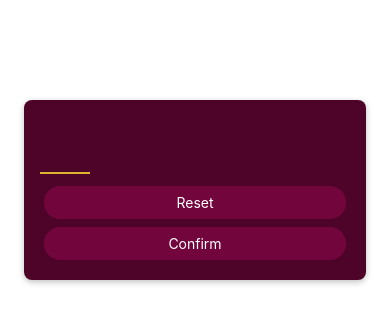
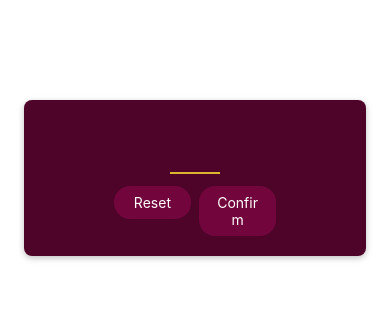
Before and after one commit to khan-yaseen/react-native-game, a React Native app: screen / in a window 390 px wide. Shown: the top 324 px of the page. Built offline with nearby package versions, Linux system fonts and the light colour scheme.

Commit message:
improving the buttons

```diff
--- a/screens/StartGameScreen.js
+++ b/screens/StartGameScreen.js
@@ -5,9 +5,17 @@
 function StartGameScreen() {
     return (
         <View style={styles.inputContainer}>
-            <TextInput style={styles.numberInput} maxLength={2} keyboardType="number-pad" autoCapitalize="none" autoCorrect={false} />
-            <PrimaryButton>Reset</PrimaryButton>
-            <PrimaryButton>Confirm</PrimaryButton>
+            <View style={styles.numberInput} >
+                <TextInput maxLength={2} keyboardType="number-pad" autoCapitalize="none" autoCorrect={false} />
+            </View>
+            <View style={styles.buttonsContainer}>
+                <View style={styles.buttonContainer}>
+                    <PrimaryButton>Reset</PrimaryButton>
+                </View>
+                <View style={styles.buttonContainer}>
+                    <PrimaryButton>Confirm</PrimaryButton>
+                </View>
+            </View>
         </View>
     )
 }
@@ -16,6 +24,8 @@
 
 const styles = StyleSheet.create({
     inputContainer: {
+        justifyContent: 'center',
+        alignItems: 'center',
         marginTop: 100,
         padding: 16,
         marginHorizontal: 24,
@@ -36,6 +46,12 @@
         borderBottomColor: '#ddb52f',
         borderBottomWidth: 2,
         color: '#ddb52f',
-        marginVertical: 8,
+        marginVertical: 8
+    },
+    buttonsContainer: {
+        flexDirection: 'row',
+    },
+    buttonContainer: {
+        flex: 1
     }
 })
```
